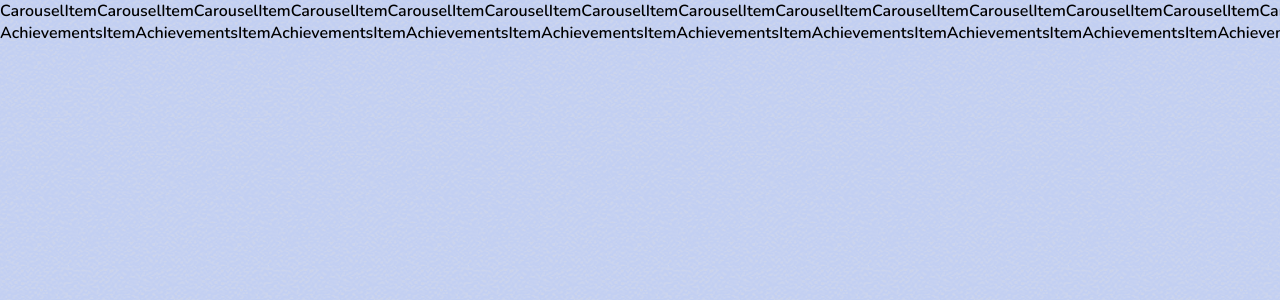
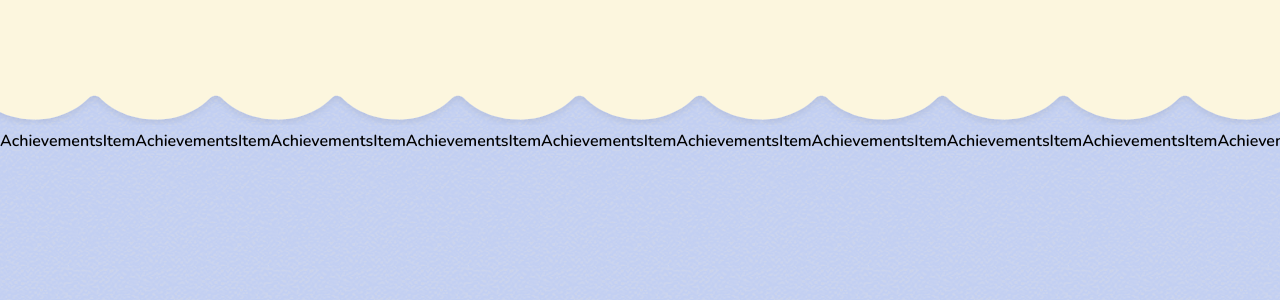
Before and after one commit to MariuszDabrowski/ac-miles, a React (Create React App) app: page / in a window 1280 px wide. Shown: the top 300 px of the page. Built offline with nearby package versions, Linux system fonts and the light colour scheme.

Commit message:
Added header styles

```diff
--- a/src/components/App.js
+++ b/src/components/App.js
@@ -13,7 +13,7 @@ function App() {
     <>
 
       <div className="cursor"></div>
-      <Carousel />
+      {/* <Carousel /> */}
       <Header />
       <Achievements />
 
--- a/src/components/Header.css
+++ b/src/components/Header.css
@@ -0,0 +1,9 @@
+.header {
+  height: 125px;
+  width: 100%;
+  position: absolute;
+  top: 0;
+  left: 0;
+  background: url('../img/banner-bg-rounded.svg') center repeat-x;
+  z-index: 100;
+}
--- a/src/components/Header.js
+++ b/src/components/Header.js
@@ -7,9 +7,7 @@ import './Header.css';
 
 function Header() {
   return (
-    <>
-      Header
-    </>
+    <div className="header"></div>
   );
 }
 
--- a/src/index.css
+++ b/src/index.css
@@ -10,7 +10,7 @@ html {
 
 body {
   margin: 0;
-  padding: 0 50px 0 0;
+  padding: 130px 50px 0 0;
   background: #c2cff2 url('./img/paper-bg.png') center repeat;
   height: 100vh;
   overflow: hidden;
```
Also changed, not shown: src/img/banner-bg-rounded.svg (added).
